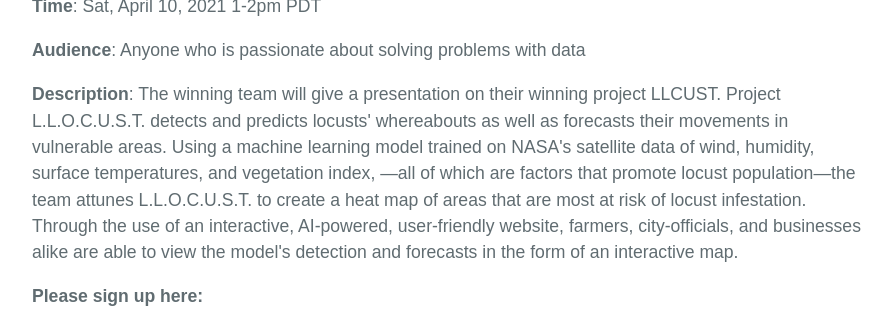
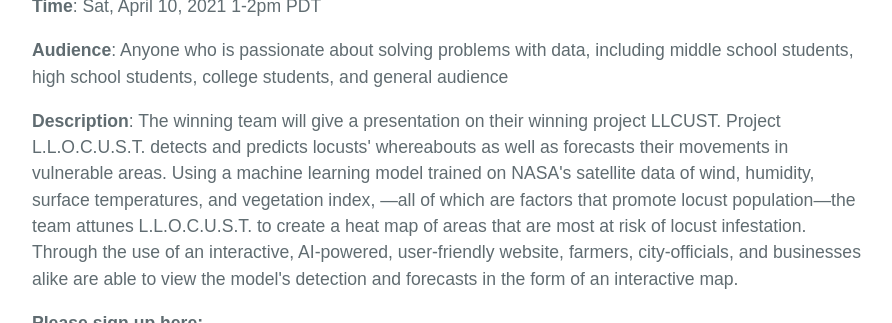
Before and after one commit to spaceappsvegas/spaceappsvegas.github.io, a Jekyll site: the page built from index.md, in a window 1280 px wide and 900 px high, scrolled down 458 px, cut to the strip 220-543 px from the top of the window. Shown: the whole strip, without its empty margins (192-1084 px from the left). Built offline with Jekyll 4.4.1, drawn with Linux system fonts in a browser that asks for light colours; the repository's description, which GitHub fills in, is left out.

Commit message:
Update index.md

```diff
--- a/index.md
+++ b/index.md
@@ -8,7 +8,7 @@ layout: default
 <img class="alignnone size-full wp-image-4113" src="https://www.nova77.org/wp-content/uploads/2021/03/kevin_yang.png" alt=""  />
 
 <p><strong>Time</strong>: Sat, April 10, 2021 1-2pm PDT</p>
-<p><strong>Audience</strong>: Anyone who is passionate about solving problems with data</p>
+<p><strong>Audience</strong>: Anyone who is passionate about solving problems with data, including middle school students, high school students, college students, and general audience</p>
 <p><strong>Description</strong>: The winning team will give a presentation on their winning project LLCUST. Project L.L.O.C.U.S.T. detects and predicts locusts' whereabouts as well as forecasts their movements in vulnerable areas. Using a machine learning model trained on NASA's satellite data of wind, humidity, surface temperatures, and vegetation index, —all of which are factors that promote locust population—the team attunes L.L.O.C.U.S.T. to create a heat map of areas that are most at risk of locust infestation. Through the use of an interactive, AI-powered, user-friendly website, farmers, city-officials, and businesses alike are able to view the model's detection and forecasts in the form of an interactive map.</p>
 
 <p><strong>Please sign up here:</strong></p>
```
